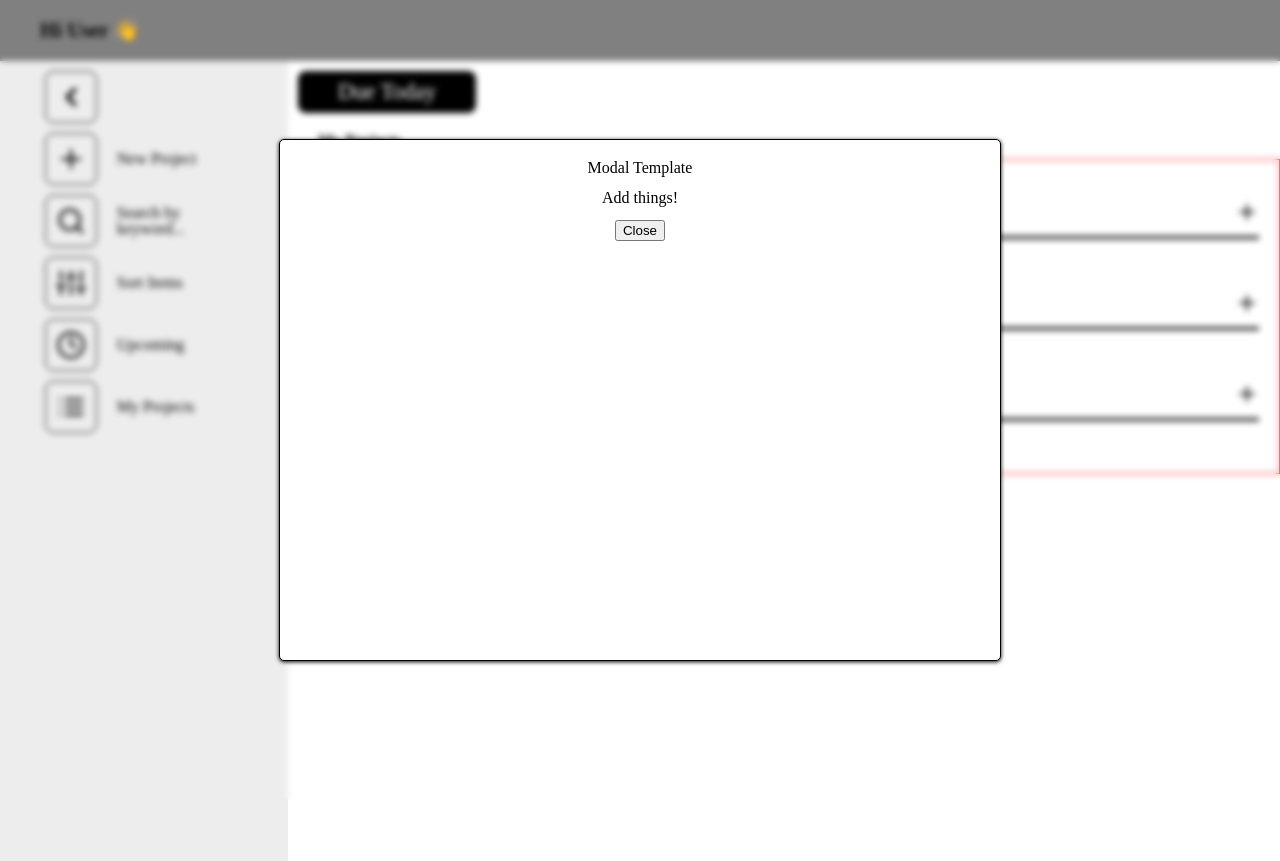
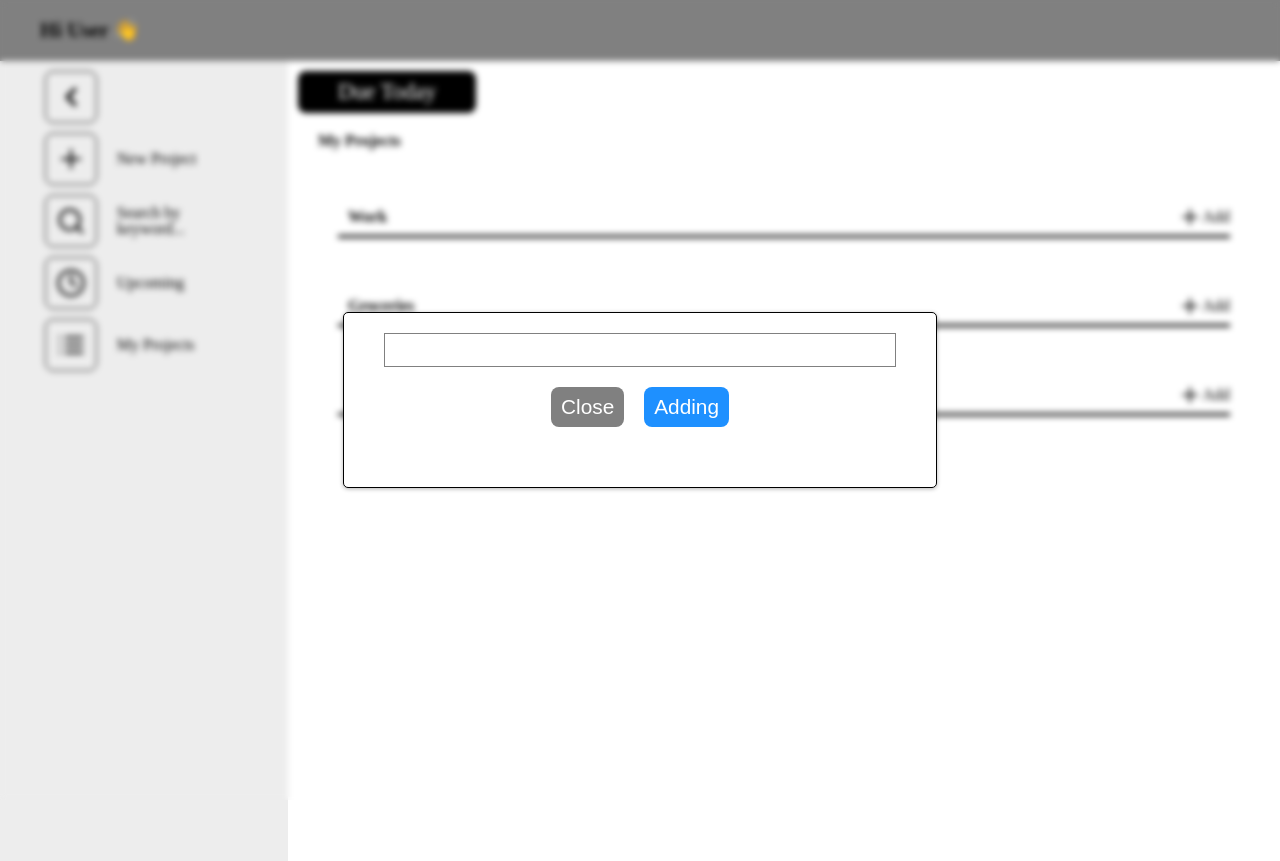
Before and after one commit to miiswom/top-todolist, a website built with webpack: page src/template.html in a window 1280 px wide. Both pictures are taken after a click on the item "New Project". Built offline with nearby package versions, Linux system fonts and the light colour scheme.

Commit message:
Add more comments

```diff
--- a/src/modal.css
+++ b/src/modal.css
@@ -21,22 +21,59 @@
 
 .modal-inner {
   background: #ffff;
+  display: flex;
+  flex-direction: column;
+  /* justify-content: center; */
   border-radius: 5px;
-  box-shadow: 0 1px 4px rgba(0, 0, 0, 03);
+  box-shadow: 0 1px 4px rgba(0, 0, 0, 0.3);
   padding: 20px 40px;
   text-align: center;
-  width: 50%;
-  height: 60vh;
+  width: 40%;
   border: 1px solid black;
+}
+
+.btns {
+  display: flex;
+  margin: 20px auto;
+  /* width: 50%; */
+  gap: 20px;
+}
+.btns button {
+  margin: 0 auto;
+  padding: 8px 10px;
+  /* width: 40%; */
+  align-self: center;
+  margin-bottom: 20px;
+}
+
+.btns button[value='adding'] {
+  color: white;
+  background: dodgerblue;
+  border-radius: 8px;
+  font-size: 1.3em;
+  border: none;
+}
+
+.btns button[value='closing'] {
+  color: white;
+  background: gray;
+  border-radius: 8px;
+  font-size: 1.3em;
+  border: none;
 }
 
 .modal-inner h2 {
   margin: 0;
 }
 
-.modal-inner p {
+.modal-inner input {
+  /* width: 100%; */
+  /* justify-content: start; */
   line-height: 24px;
-  margin: 10px 0;
+  /* margin: 10px 0; */
+  font-size: 1.3em;
+  height: 1.5em;
+  border: 1px solid grey;
 }
 
 .hidden {
--- a/src/modules/main.js
+++ b/src/modules/main.js
@@ -1,6 +1,7 @@
 // *** Main *** //
 import plusImg from '../asset/plus.svg';
-// import { openModal } from './modal-popup';
+import { addClassFn } from './sidebar';
+
 const mainContent = document.querySelector('#main');
 mainContent.classList.add('#main');
 
@@ -37,39 +38,37 @@ function loadMain() {
 
 function loadProjects() {
   for (let project of projectsList) {
-    console.log(project.title);
     // create li element
     const li = document.createElement('li');
     li.classList.add('project-item');
 
     // create div that will contain proJTitle and addTask btn
-    const projTitleDiv = document.createElement('div');
+    const projDiv = document.createElement('div');
     const projTitle = document.createElement('h4');
     const addTaskBtn = document.createElement('a');
+    addTaskBtn.id = "openAddTask"
     projTitle.textContent = project.title;
     // addTaskBtn.classList.add('#add-task-btn');
 
-    // create ul that will contain tasks
+    // create ul that will contain all tasks
     const tasks = document.createElement('ul');
 
     addTaskBtn.addEventListener('click', () => {
-      openModal;
+      addClassFn(addTaskBtn.id)
     });
     const image = document.createElement('img');
+    const span = document.createElement('span');
+    span.textContent = 'Add';
     image.src = plusImg;
 
     addTaskBtn.appendChild(image);
     projectsDiv.appendChild(li);
-    li.appendChild(projTitleDiv);
-    projTitleDiv.appendChild(projTitle);
-    projTitleDiv.appendChild(addTaskBtn);
+    li.appendChild(projDiv);
+    projDiv.appendChild(projTitle);
+    projDiv.appendChild(addTaskBtn);
+    addTaskBtn.appendChild(span)
     li.appendChild(tasks);
   }
 }
-// Inside projects-div
-// create project-item (ul)
-// create project-item li
-// create project-item li h4
-// create project-item li a > img
-// create project-item li ul*
+
 export { loadMain };
--- a/src/modules/sidebar.js
+++ b/src/modules/sidebar.js
@@ -11,12 +11,6 @@ const modal = document.querySelector('#modal');
 const closeBtn = document.querySelector('#closeModal');
 
 const sidebarNav = document.querySelector('#sidebar-nav');
-
-// sidebarNav.children.item(0).addEventListener("click", () => {
-//   sidebar.classList.toggle('collapsed')
-// })
-
-console.log(sidebarNav.children.namedItem('lool'));
 
 const sidebarList = [
   {
@@ -32,17 +26,17 @@ const sidebarList = [
     classFn: 'openModal',
   },
   {
-    id: 'openSearch',
+    id: 'enterSearch',
     icon: searchImg,
     label: 'Search by keyword...',
     classFn: 'openModal',
   },
-  {
-    id: 'openSort',
-    icon: sliderImg,
-    label: 'Sort Items',
-    classFn: 'openModal',
-  },
+  // {
+  //   id: 'openSort',
+  //   icon: sliderImg,
+  //   label: 'Sort Items',
+  //   classFn: 'openModal',
+  // },
   // {
   //   icon: todayImg,
   //   label: "Due Today"
@@ -61,16 +55,15 @@ const sidebarList = [
   },
 ];
 
-export function loadSibarNav() {
+function loadSibarNav() {
   for (let item of sidebarList) {
     console.log('id', item.id);
     // create li element
     const li = document.createElement('li');
     li.id = item.id;
 
-    // add list-icons class to li element
+    // add list-icons class and event appropriately according to classFn, to li element
     li.classList.add('list-icon');
-    // li.classList.add(item.classFn);
     li.addEventListener('click', () => {
       addClassFn(item.id, item.classFn);
     });
@@ -98,7 +91,7 @@ export function loadSibarNav() {
 function addClassFn(id, classFn) {
   const el = document.getElementById(id);
   if (id.startsWith('collapsed')) {
-    el.parentElement.parentElement.classList.toggle('collapsed');
+    el.parentElement.parentElement.classList.toggle(classFn);
   } else if (id.startsWith('open')) {
     modal.classList.remove('hidden');
     modal.classList.add('open');
@@ -109,3 +102,5 @@ function addClassFn(id, classFn) {
     });
   }
 }
+
+export { loadSibarNav, addClassFn };
--- a/src/styles.css
+++ b/src/styles.css
@@ -90,11 +90,6 @@ input {
   padding: 10px;
 }
 
-.selected-title {
-  background: black;
-  color: white;
-}
-
 .main-title {
   color: #ffff;
   font-size: 1.4em;
@@ -111,9 +106,9 @@ input {
 }
 
 .projects-div {
-  margin: 10px auto 10px 30px;
+  margin: 10px 30px;
   padding: 20px;
-  border: 1px solid red;
+  /* border: 1px solid red; */
 }
 
 .projects-div h4 {
@@ -129,6 +124,10 @@ input {
 
 .projects-div li a {
   cursor: pointer;
+  justify-content: center;
+  display: flex;
+  justify-content: center;
+  align-items: center;
 }
 
 .add-task-btn {
@@ -159,7 +158,7 @@ input {
 }
 
 .project-item ul {
-  border: 1px solid red;
+  /* border: 1px solid red; */
   width: 100px;
 }
 
--- a/src/template.html
+++ b/src/template.html
@@ -22,9 +22,11 @@
 
     <div class="hidden modal" id="modal">
       <div class="modal-inner">
-        <h2>Modal Template</h2>
-        <p>Add things!</p>
-        <button id="closeModal">Close</button>
+        <input type="text"/>
+        <div class="btns">
+          <button id="closeModal" value="closing">Close</button>
+          <button id="adding" value="adding">Adding</button>
+        </div>
       </div>
     </div>
   </section>
```
Also changed, not shown: src/modules/modal-popup.js (deleted, +0 -11 lines), dist/index.html, dist/main.js.
